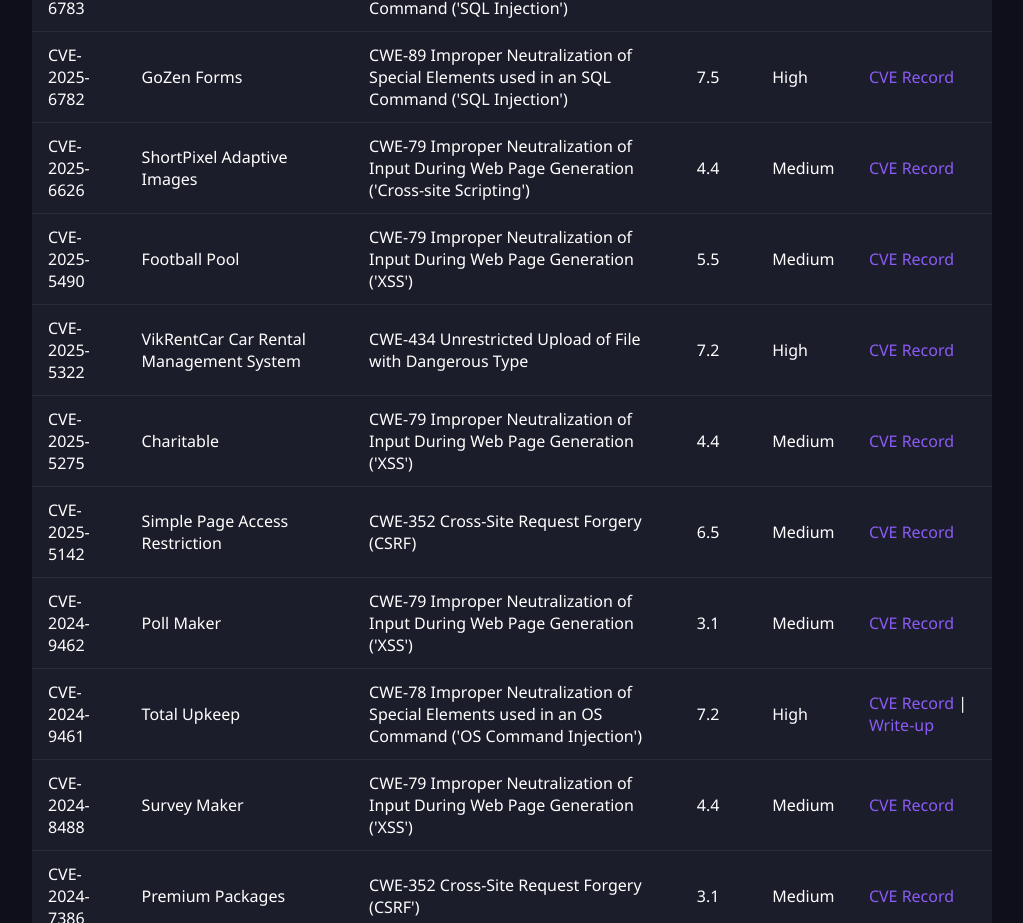
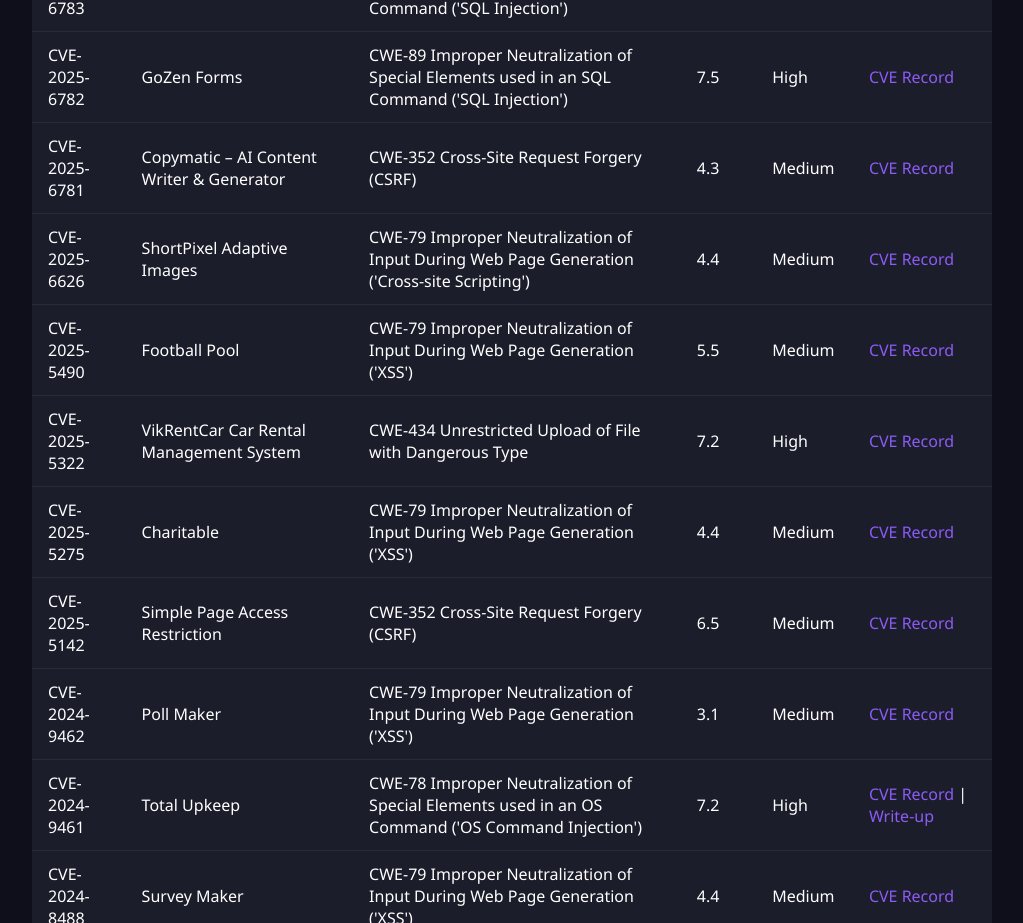
Before and after one commit to jFriedli/jFriedli.github.io, a plain HTML site: page index.html in a window 1280 px wide. Shown: the part 1682-2605 px from the top of the page, without its empty margins (128-1151 px from the left). Drawn offline with Linux system fonts and the light colour scheme.

Commit message:
add cve CVE-2025-6781

```diff
--- a/index.html
+++ b/index.html
@@ -94,6 +94,14 @@
         </tr>
       </thead>
       <tbody>
+        <tr>
+          <td>CVE-2025-6781</td>
+          <td>Copymatic – AI Content Writer & Generator</td>
+          <td>CWE-352 Cross-Site Request Forgery (CSRF)</td>
+          <td>4.3</td>
+          <td>Medium</td>
+          <td><a class="reference" href="https://www.cve.org/CVERecord?id=CVE-2025-6781" target="_blank">CVE Record</a></td>
+        </tr>
         <tr>
           <td>CVE-2025-6832</td>
           <td>All in One Time Clock Lite</td>
```
